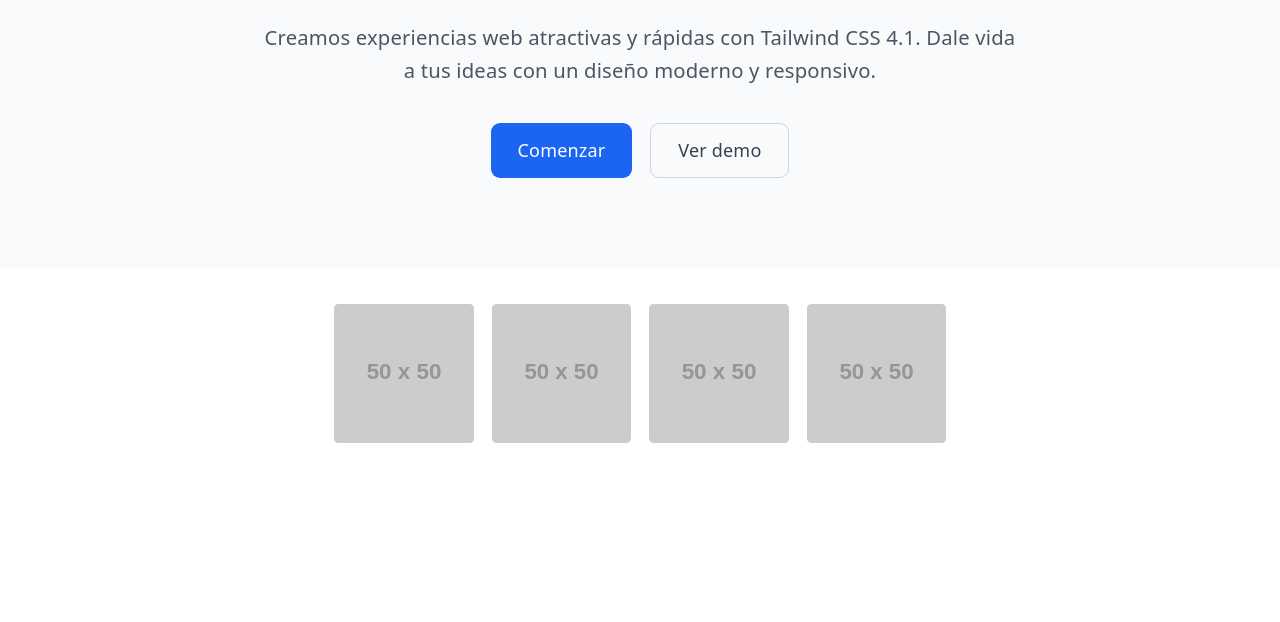
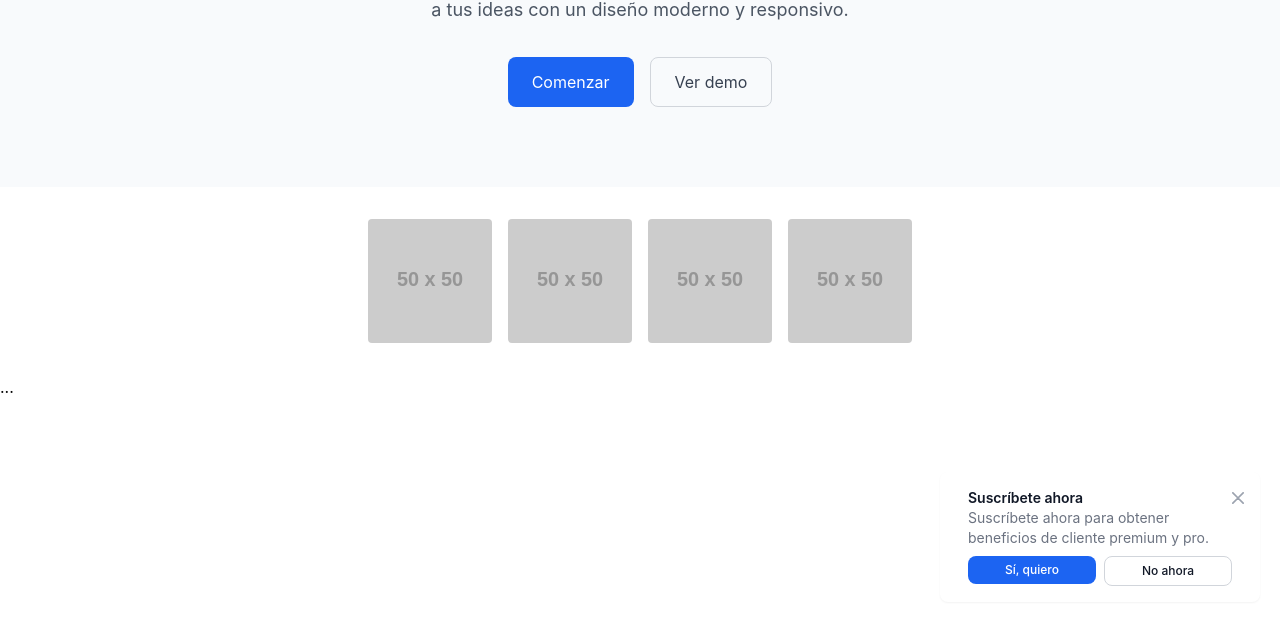
Before and after one commit to MGabrielaVillon/landing, a website built with Vite: page index.html in a window 1280 px wide. Shown: the part 178-800 px from the top of the page. Built offline with nearby package versions, Linux system fonts and the light colour scheme; placeholder pictures from the web are drawn by us.

Commit message:
clase 08 06 2026

```diff
--- a/index.html
+++ b/index.html
@@ -84,9 +84,50 @@
          </div>
       </section>
 
-      <script src="https://cdn.jsdelivr.net/npm/flowbite@4.0.1/dist/flowbite.min.js"></script>
+   </main>
+   ...
 
-   </main>
+   <div id="toast-interactive"
+      class="hidden fixed right-5 bottom-5 flex items-center w-full max-w-xs p-4 space-x-4 text-gray-500 bg-white divide-x divide-gray-200 rounded-lg shadow-sm dark:text-gray-400 dark:divide-gray-700 dark:bg-gray-800"
+      role="alert">
+      <div class="flex">
+
+         <!-- Content -->
+         <div class="ms-3 text-sm font-normal">
+            <span class="mb-1 text-sm font-semibold text-gray-900 dark:text-white">Suscríbete ahora</span>
+            <div class="mb-2">Suscríbete ahora para obtener beneficios de cliente premium y pro.</div>
+            <div class="grid grid-cols-2 gap-2">
+               <div>
+                  <a href="#"
+                     class="inline-flex justify-center w-full px-2 py-1.5 text-xs font-medium text-white bg-blue-600 rounded-lg hover:bg-blue-700 focus:ring-4 focus:outline-none focus:ring-blue-300 dark:bg-blue-500 dark:hover:bg-blue-600 dark:focus:ring-blue-800">Sí,
+                     quiero</a>
+               </div>
+               <div>
+                  <a href="#"
+                     class="inline-flex justify-center w-full px-2 py-1.5 text-xs font-medium text-gray-900 bg-white border border-gray-300 rounded-lg hover:bg-gray-100 focus:ring-4 focus:outline-none focus:ring-gray-200 dark:bg-gray-600 dark:text-white dark:border-gray-600 dark:hover:bg-gray-700 dark:hover:border-gray-700 dark:focus:ring-gray-700">No
+                     ahora</a>
+               </div>
+            </div>
+         </div>
+
+         <!-- Close button -->
+         <button type="button"
+            class="ms-auto -mx-1.5 -my-1.5 p-1.5 inline-flex items-center justify-center w-8 h-8 text-gray-400 bg-white rounded-lg hover:text-gray-900 hover:bg-gray-100 focus:ring-2 focus:ring-gray-300 dark:text-gray-500 dark:hover:text-white dark:bg-gray-800 dark:hover:bg-gray-700"
+            data-dismiss-target="#toast-interactive" aria-label="Close">
+            <span class="sr-only">Close</span>
+            <svg class="w-3 h-3" xmlns="http://www.w3.org/2000/svg" fill="none" viewBox="0 0 14 14" aria-hidden="true">
+               <path stroke="currentColor" stroke-linecap="round" stroke-linejoin="round" stroke-width="2"
+                  d="m1 1 6 6m0 0 6 6M7 7l6-6M7 7l-6 6" />
+            </svg>
+         </button>
+      </div>
+   </div>
+
+   <script ...></script>
+
+
+   <script src="https://cdn.jsdelivr.net/npm/flowbite@4.0.1/dist/flowbite.min.js"></script>
+   <script type="module" src="./js/file01.js"></script>
 </body>
 
 </html>
--- /dev/null
+++ b/js/file01.js
@@ -0,0 +1,31 @@
+"use strict";
+
+
+
+
+
+
+const showToast = () => {
+    const toastElement = document.getElementById('toast-interactive');
+    if (toastElement) {
+        toastElement.classList.add('md:block');
+    }
+};
+
+
+
+const showVideo = () => {
+    const demoElement = document.getElementById('demo');
+    if (demoElement) {
+        demoElement.addEventListener('click', () => {
+            window.open('https://www.youtube.com', '_blank');
+        });
+    }
+};
+
+
+
+(() => {
+    showToast();
+    showVideo();
+})();
```
